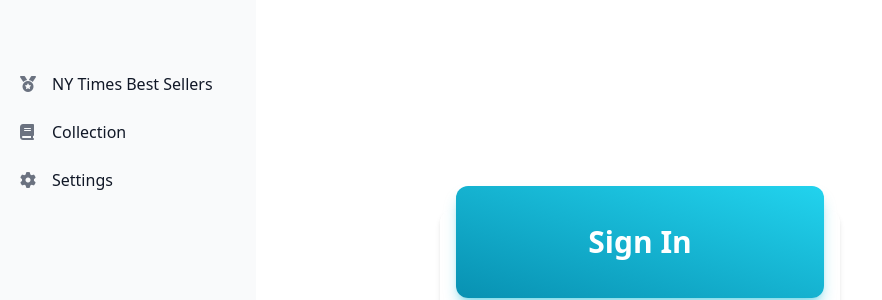
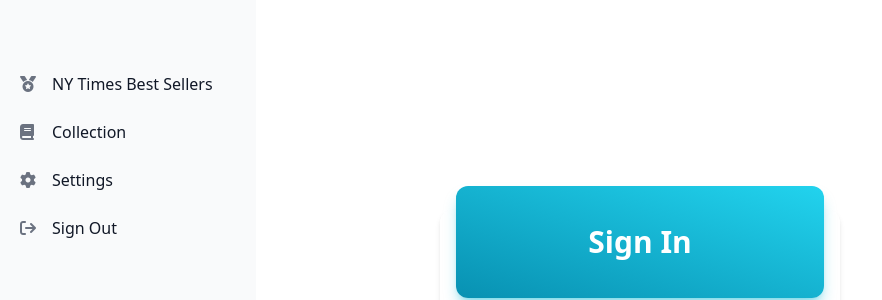
Before and after one commit to ftaskoski/ReadEase, a Vue app: page /login in a window 1280 px wide. Shown: the top 300 px of the page, without its empty margins (0-882 px from the left). Built offline with nearby package versions, Linux system fonts and the light colour scheme; no server answers.

Commit message:
nav links made with an object

```diff
--- a/src/components/sideBar.vue
+++ b/src/components/sideBar.vue
@@ -33,65 +33,14 @@
         <div
           class="h-full w-64 px-3 py-16 overflow-y-auto bg-gray-50 dark:bg-gray-800"
         >
-          <ul class="space-y-2 font-medium">
-            <li @click="toggleSidebarOnPhone">
+        <ul class="space-y-2 font-medium">
+            <li v-for="link in navLinks" :key="link.to" @click="link.onClick ? link.onClick() : toggleSidebarOnPhone()">
               <RouterLink
-                to="/"
+                :to="link.to"
                 class="flex items-center p-2 text-gray-900 rounded-lg dark:text-white hover:bg-gray-100 dark:hover:bg-gray-700 group"
               >
-              <i class="fa-solid fa-medal flex-shrink-0 w-5 mt-1 h-5 text-gray-500 transition duration-75 dark:text-gray-400 group-hover:text-gray-900 dark:group-hover:text-white"></i>
-                <span class="ms-3">NY Times Best Sellers</span>
-              </RouterLink>
-            </li>
-
-            <li @click="toggleSidebarOnPhone">
-              <RouterLink
-                to="/books"
-                href="#"
-                class="flex items-center p-2 text-gray-900 rounded-lg dark:text-white hover:bg-gray-100 dark:hover:bg-gray-700 group"
-              >
-                <i
-                  class="fa-solid fa-book flex-shrink-0 w-5 pt-0.5 h-5 text-gray-500 transition duration-75 dark:text-gray-400 group-hover:text-gray-900 dark:group-hover:text-white"
-                ></i>
-
-                <span class="flex-1 ms-3 whitespace-nowrap">Collection</span>
-              </RouterLink>
-            </li>
-            <li @click="toggleSidebarOnPhone">
-              <RouterLink
-                to="/settings"
-                class="flex items-center p-2 text-gray-900 rounded-lg dark:text-white hover:bg-gray-100 dark:hover:bg-gray-700 group"
-              >
-                <i
-                  class="fa-solid fa-gear flex-shrink-0 w-5 mt-1 h-5 text-gray-500 transition duration-75 dark:text-gray-400 group-hover:text-gray-900 dark:group-hover:text-white"
-                ></i>
-                <span class="flex-1 ms-3 whitespace-nowrap">Settings</span>
-              </RouterLink>
-            </li>
-            <li v-if="isAuthenticated" @click="toggleSidebarOnPhone">
-              <RouterLink
-                @click="logout"
-                to="/login"
-                class="flex items-center p-2 text-gray-900 rounded-lg dark:text-white hover:bg-gray-100 dark:hover:bg-gray-700 group"
-              >
-                <i
-                  class="fa fa-sign-out flex-shrink-0 w-5 mt-1 h-5 text-gray-500 transition duration-75 dark:text-gray-400 group-hover:text-gray-900 dark:group-hover:text-white"
-                  aria-hidden="true"
-                ></i>
-                <span class="flex-1 ms-3 whitespace-nowrap mb-1">Sign Out</span>
-              </RouterLink>
-            </li>
-
-            <li v-if="role == 'Admin'">
-              <RouterLink
-                to="/admin"
-                class="flex items-center p-2 text-gray-900 rounded-lg dark:text-white hover:bg-gray-100 dark:hover:bg-gray-700 group"
-              >
-                <i
-                  class="fa fa-user-shield flex-shrink-0 w-5 mt-0.5 h-5 text-gray-500 transition duration-75 dark:text-gray-400 group-hover:text-gray-900 dark:group-hover:text-white"
-                  aria-hidden="true"
-                ></i>
-                <span class="flex-1 ms-3 whitespace-nowrap mb-1">Admin</span>
+                <i :class="link.iconClasses" class="flex-shrink-0 w-5 mt-1 h-5 text-gray-500 transition duration-75 dark:text-gray-400 group-hover:text-gray-900 dark:group-hover:text-white"></i>
+                <span class="ms-3">{{ link.label }}</span>
               </RouterLink>
             </li>
           </ul>
@@ -109,7 +58,7 @@
 </template>
 
 <script setup lang="ts">
-import { ref, watch, onMounted, onBeforeUnmount } from "vue";
+import { ref, watch, onMounted, onBeforeUnmount, computed } from "vue";
 import { setAuthenticated,  role,isAuthenticated } from "@/store/authStore";
 import axios from "axios";
 import { useRouter } from "vue-router";
@@ -117,6 +66,41 @@ const router = useRouter();
 const url = "https://localhost:7284/";
 const isSidebarOpen = ref(false); // Set initial value to false
 const overflow = ref<boolean>(false);
+
+const isAdmin = computed(() => role.value === "Admin");
+
+const navLinks = ref([
+  { to: "/", label: "NY Times Best Sellers", iconClasses: "fa-solid fa-medal " },
+  { to: "/books", label: "Collection", iconClasses: "fa-solid fa-book " },
+  { to: "/settings", label: "Settings", iconClasses: "fa-solid fa-gear " },
+  {
+    to: "/login",
+    label: "Sign Out",
+    iconClasses: "fa fa-sign-out ",
+    onClick: () => logout(),
+  },
+]);
+
+if (isAdmin.value) {
+  navLinks.value.push({
+    to: "/admin",
+    label: "Admin",
+    iconClasses: "fa fa-user-shield ",
+  });
+}
+watch(role, (newRole) => {
+  if (newRole === "Admin" && !navLinks.value.some(link => link.label === "Admin")) {
+    navLinks.value.push({
+      to: "/admin",
+      label: "Admin",
+      iconClasses: "fa fa-user-shield flex-shrink-0 w-5 mt-0.5 h-5 text-gray-500 transition duration-75 dark:text-gray-400 group-hover:text-gray-900 dark:group-hover:text-white",
+    });
+  } else if (newRole !== "Admin") {
+    navLinks.value = navLinks.value.filter(link => link.label !== "Admin");
+  }
+});
+
+
 function toggleOverflow(): void {
   overflow.value = !overflow.value;
   if (overflow.value) {
```
